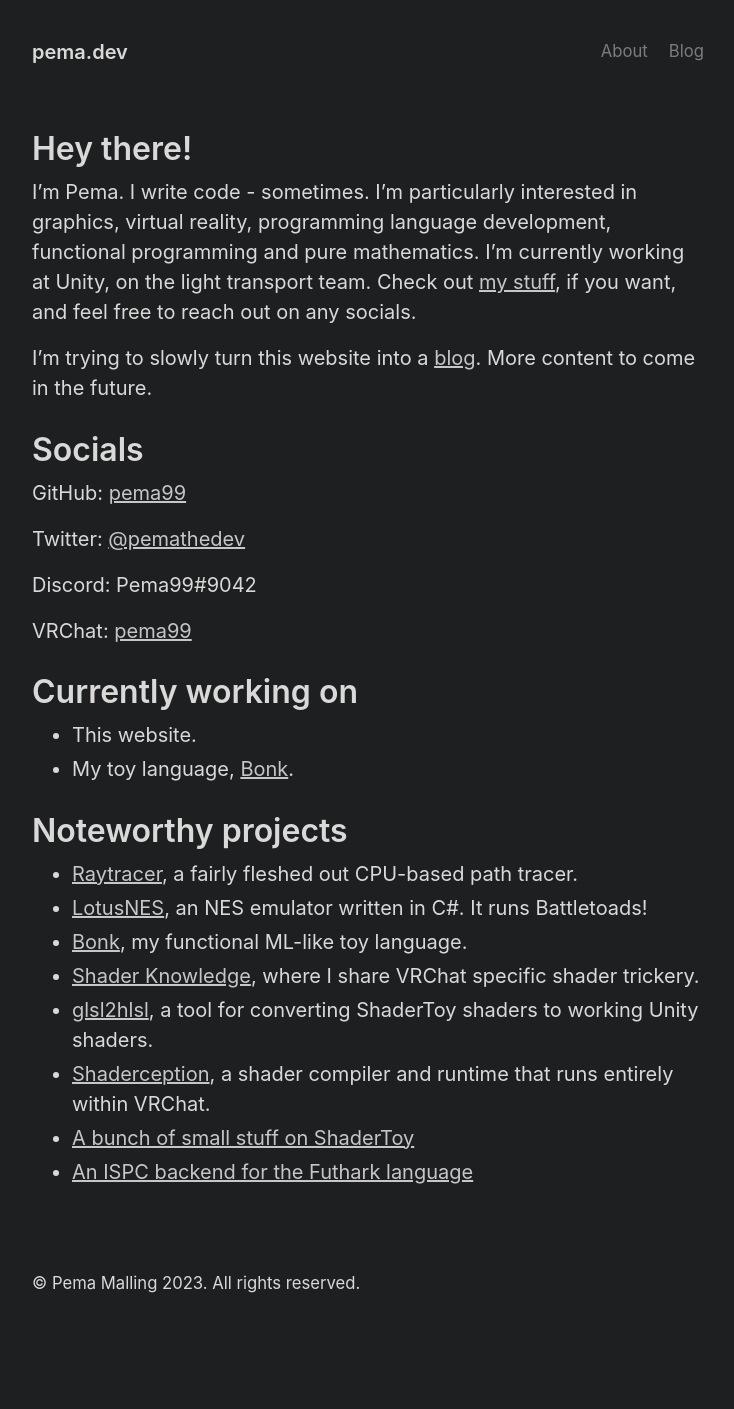
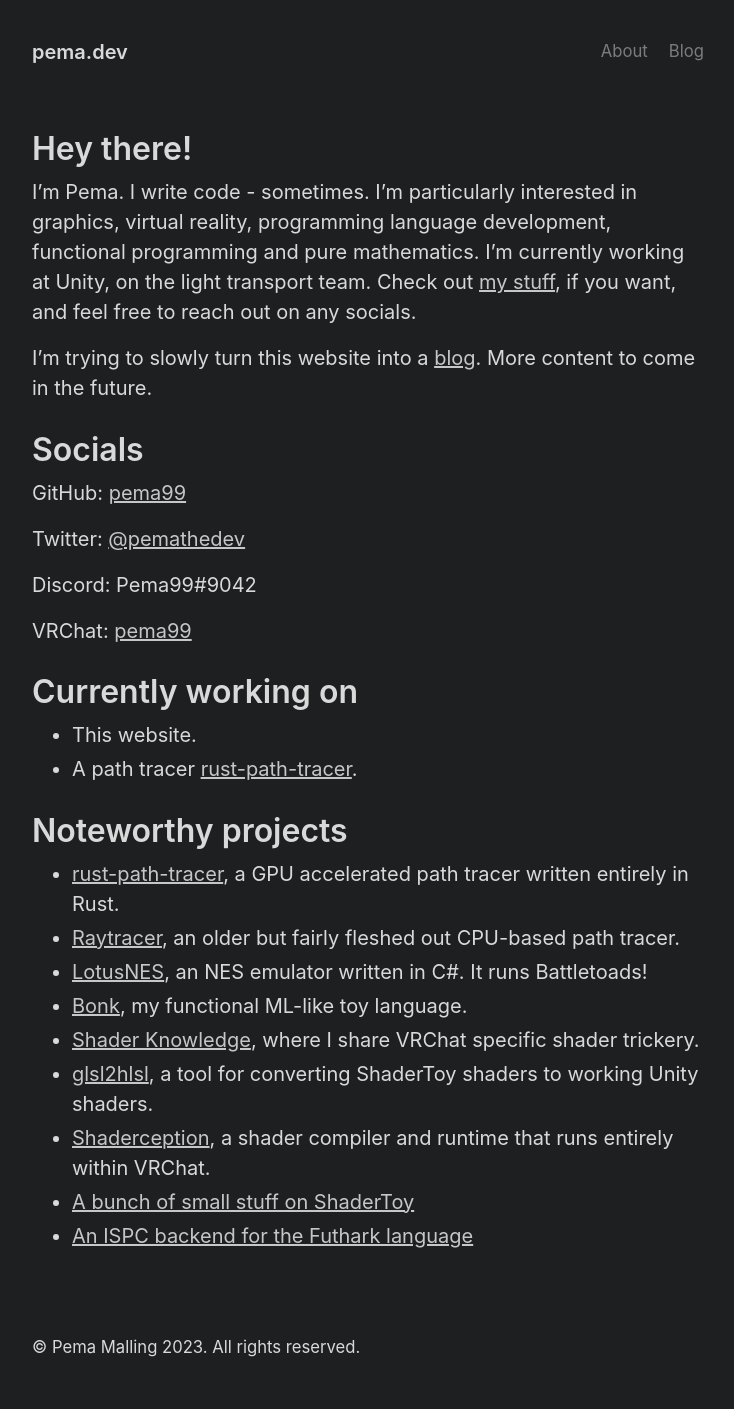
Before and after one commit to pema99/pema99.github.io, a Jekyll site: the page built from index.md, in a window 1280 px wide. Shown: the whole page, without its empty margins (272-1006 px from the left). Built offline with Jekyll 4.4.1, drawn with Linux system fonts in a browser that asks for light colours; before the commit the page ends 1345 px from its top, so only the background shows below that.

Commit message:
Update index.md

```diff
--- a/index.md
+++ b/index.md
@@ -23,10 +23,11 @@
 
 # Currently working on
 - This website.
-- My toy language, [Bonk](https://github.com/pema99/bonk).
+- A path tracer [rust-path-tracer](https://github.com/pema99/rust-path-tracer).
 
 # Noteworthy projects
-- [Raytracer](https://github.com/pema99/Raytracer), a fairly fleshed out CPU-based path tracer.
+- [rust-path-tracer](https://github.com/pema99/rust-path-tracer), a GPU accelerated path tracer written entirely in Rust.
+- [Raytracer](https://github.com/pema99/Raytracer), an older but fairly fleshed out CPU-based path tracer.
 - [LotusNES](https://github.com/pema99/LotusNES), an NES emulator written in C#. It runs Battletoads!
 - [Bonk](https://github.com/pema99/bonk), my functional ML-like toy language.
 - [Shader Knowledge](https://github.com/pema99/shader-knowledge), where I share VRChat specific shader trickery.
```
